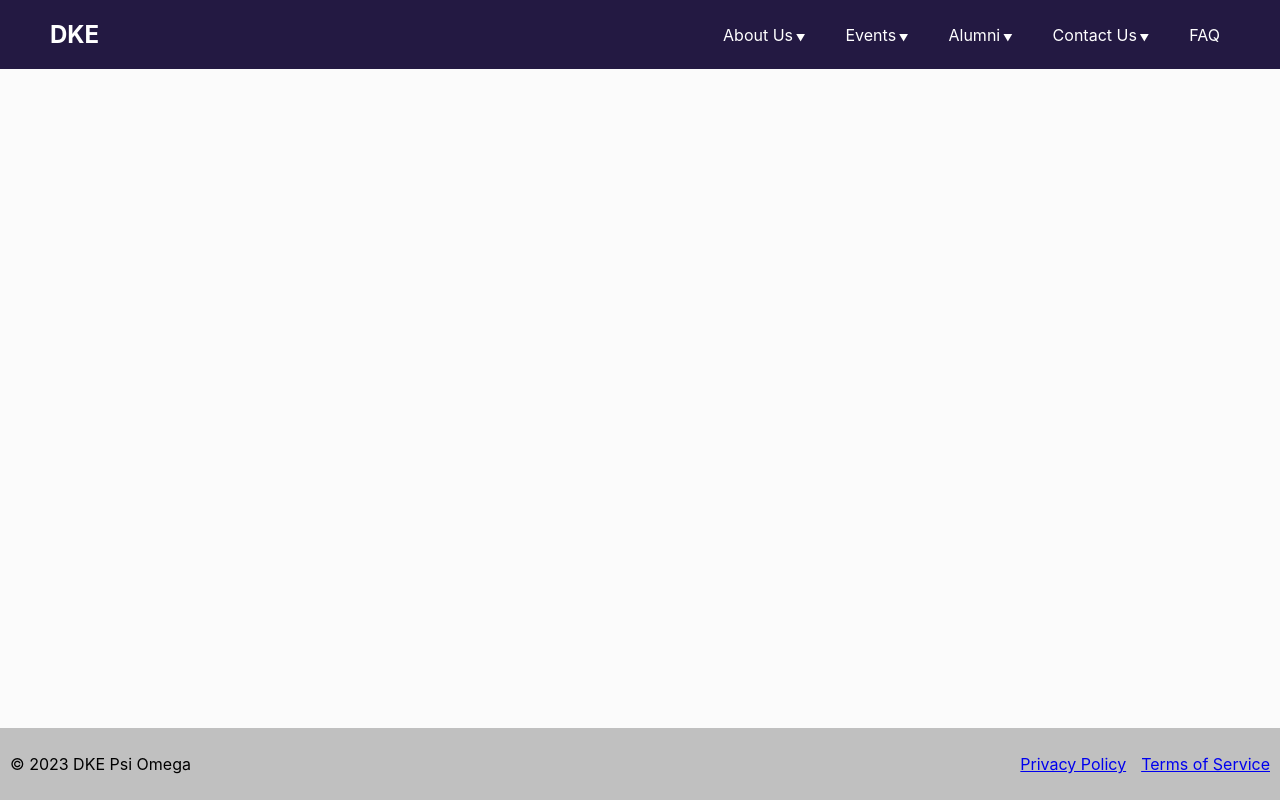
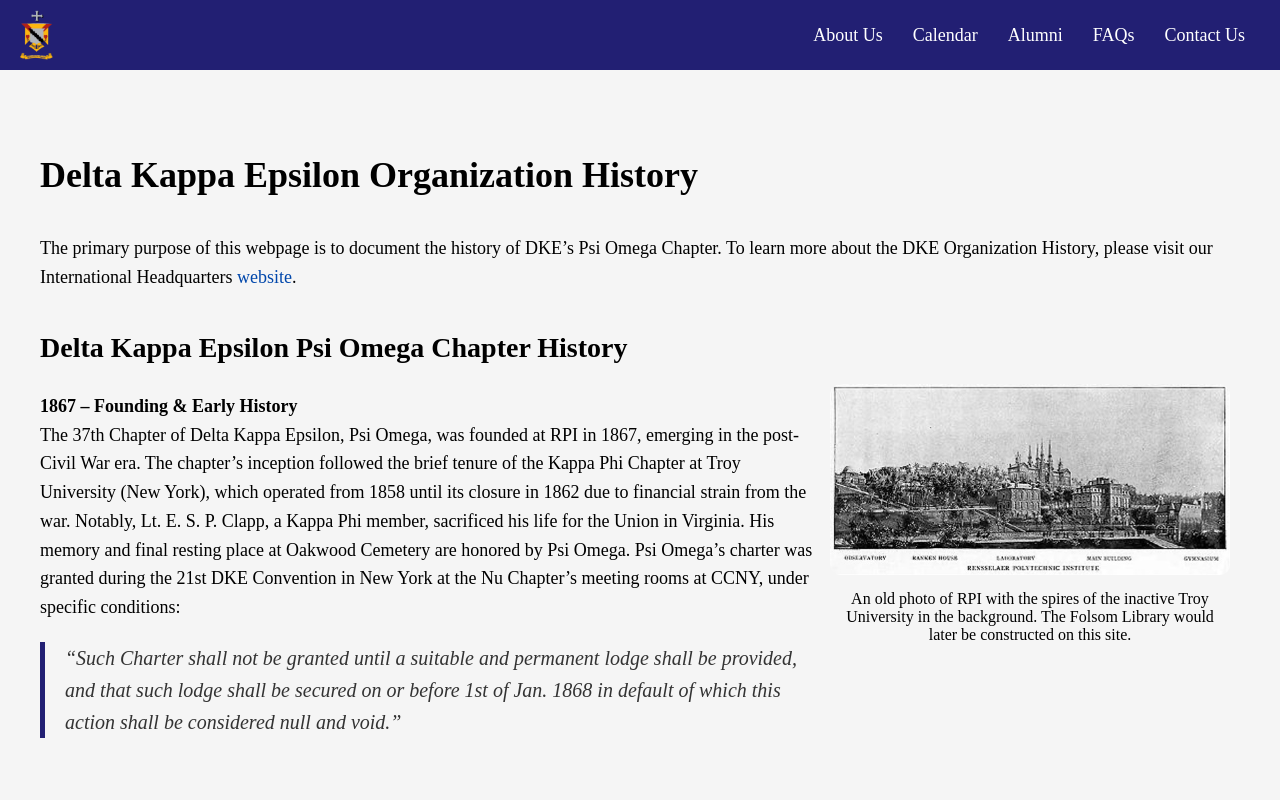
Before and after one commit to NBelgaonkar/Psi-Omega-Site, a React (Create React App) app: page /about/history in a window 1280 px wide. Shown: the top 800 px of the page. Built offline with nearby package versions, Linux system fonts and the light colour scheme.

Commit message:
updated header.js to be more readable and webpage structure in app.js

```diff
--- a/src/App.js
+++ b/src/App.js
@@ -7,13 +7,19 @@ import AboutUs from './components/AboutUs';  // <-- Import the AboutUs component
 import FAQ from './components/FAQ';
 import Calendar from './components/Calendar';
 import Footer from './components/Footer';
-import OurHistory from './components/History';
+import HistoryPage from './components/History';
 import DkesDiner from './components/DkesDiner';
 import RosterPage from './components/roster';
 import PancakeOrderForm from './components/order';
 import Updates from './components/news';
 import Philanthropy from './components/Philanthropy';
 import HousingPage from './components/HousingPage';
+import UpcomingEvents from './components/Upcoming';
+import Brotherhood from './components/Brotherhood'
+import POAA from './components/POAA'
+import AlumniRecentEvents from './components/AlumniRecentEvents'
+import AlumniConnectSupport from './components/AlumniConnectSupport'
+import ContactPage from './components/contactus'
 
 
 
@@ -37,16 +43,33 @@ const App = () => {
         <MainContent>
           <Routes>
             <Route path="/" element={<HomePage />} />
+
+            <Route path="/about/officers" element={<RosterPage />} />
+            <Route path="/about/brotherhood" element={<Brotherhood />} />
+            <Route path="/about/philanthropy" element={<Philanthropy />} />
+            <Route path="/about/history" element={<HistoryPage />} />
+            <Route path="/about/house" element={<HousingPage />} />
+
+            <Route path="/calendar/rush" element={<Calendar />} />
+            <Route path="/calendar/upcoming" element={<UpcomingEvents />} />
+
+            <Route path="/alumni/POAA" element={<POAA />} />
+            <Route path="/alumni/events" element={<AlumniRecentEvents />} />
+            <Route path="/alumni/connect+support" element={<AlumniConnectSupport />} />
+
+            <Route path="/faq" element={<FAQ />} />
+            <Route path="/contact" element={<ContactPage />} />
+
+
+
+
+            {/*unused pages*/}
             <Route path="/DkesDiner" element={<DkesDiner />} />
             <Route path="/about" element={<AboutUs />} />
-            <Route path="/calendar" element={<Calendar />} />
-            <Route path="/history" element={<OurHistory />} />
-            <Route path="/faq" element={<FAQ />} />
-            <Route path="/roster" element={<RosterPage />} />
             <Route path="/order" element={<PancakeOrderForm />} />
             <Route path="/news" element={<Updates />} />
-            <Route path="/philo" element={<Philanthropy />} />
-            <Route path="/housing" element={<HousingPage />} />
+
+
           </Routes>
         </MainContent>
         <Footer />
--- /dev/null
+++ b/src/components/AlumniConnectSupport.js
@@ -0,0 +1,13 @@
+import React from 'react';
+//import styled, { createGlobalStyle } from 'styled-components';
+
+
+const AlumniConnectSupport = () => {
+  return (
+    <>
+
+    </>
+  );
+};
+
+export default AlumniConnectSupport;
--- /dev/null
+++ b/src/components/AlumniRecentEvents.js
@@ -0,0 +1,13 @@
+import React from 'react';
+//import styled, { createGlobalStyle } from 'styled-components';
+
+
+const AlumniRecentEvents = () => {
+  return (
+    <>
+
+    </>
+  );
+};
+
+export default AlumniRecentEvents;
--- /dev/null
+++ b/src/components/Brotherhood.js
@@ -0,0 +1,13 @@
+import React from 'react';
+//import styled, { createGlobalStyle } from 'styled-components';
+
+
+const Brotherhood = () => {
+  return (
+    <>
+
+    </>
+  );
+};
+
+export default Brotherhood;
--- a/src/components/Header.js
+++ b/src/components/Header.js
@@ -1,208 +1,149 @@
-import React, { useState } from 'react';
-import { Link, NavLink } from 'react-router-dom';
+import React, {  } from 'react';
+import { Link } from 'react-router-dom';
 import styled from 'styled-components';
+import crestImage from '../Images/Psi-Omega-Crest.png'; // Update this path to the crest image
 
-// Wrapper for the whole navigation bar
-const NavWrapper = styled.nav`
-  background-color: #231942;
-  color: #fff;
-  position: fixed;
-  top: 0;
-  left: 0;
-  width: 100%;
-  z-index: 10;
+const HeaderContainer = styled.header`
+  background-color: #221F73; // Dark blue color for the header
+  padding: 10px 20px;
+  display: flex;
+  align-items: center;
+  justify-content: space-between;
 `;
 
-// Container to organize items in the nav bar
-const NavContainer = styled.div`
+const Logo = styled(Link)`
   display: flex;
   align-items: center;
-  padding: 20px 50px;
-  max-width: 1600px;
-  margin: 0 auto;
+  text-decoration: none;
+  color: white;
+  font-size: 24px;
+  font-weight: bold;
 `;
 
-// Wrapper for the logo section
-const LogoWrapper = styled.div`
+const CrestImage = styled.img`
+  height: 50px; // Adjust the size as needed
+  margin-right: 10px;
+`;
+
+const Nav = styled.nav`
   display: flex;
   align-items: center;
 `;
 
-// Style for the logo, clickable link to home
-const Logo = styled(Link)`
-  font-size: 1.5rem;
-  color: #fff;
-  text-decoration: none;
-  font-weight: bold;
-`;
+const NavItem = styled.div`
+  position: relative;
+  margin: 0 15px;
+  color: white;
+  font-size: 18px;
 
-// List for holding the nav menu items
-const NavMenu = styled.ul`
-  display: flex;
-  list-style: none;
-  margin: 0;
-  padding: 0;
-  margin-left: auto; /* Moves the menu to the right */
-`;
-
-// Each item in the navigation bar
-const NavItem = styled.li`
-  position: relative;
-  margin-left: 20px;
-`;
-
-// Style for each clickable nav link
-const NavLinkStyled = styled(NavLink)`
-  color: #fff;
-  text-decoration: none;
-  padding: 10px;
-
-  &.active {
-    font-weight: bold; /* Makes the active link bold */
-  }
-
-  &:hover {
-    color: #d4af37; /* Changes color on hover */
+  &:hover > ul {
+    display: block;
   }
 `;
 
-// Wrapper for dropdown menus
-const DropdownContainer = styled.div`
-  position: relative;
-  display: inline-block;
-`;
-
-// Style for the dropdown toggle button
-const DropdownToggle = styled.a`
-  color: #fff;
+// Styled link component for the header
+const NavLinkStyled = styled(Link)`
+  color: white;
   text-decoration: none;
-  padding: 10px;
-  cursor: pointer;
 
   &:hover {
-    color: #d4af37; /* Hover effect */
-  }
-
-  &:after {
-    content: ' ▼'; /* Adds arrow to show dropdown */
-    font-size: 0.6em;
+    color: #d4af37; // Optional: change color on hover
   }
 `;
 
-// Styles for the dropdown menu
-const DropdownMenu = styled.div`
-  display: ${(props) => (props.isOpen ? 'block' : 'none')}; /* Toggle visibility */
+const DropdownMenu = styled.ul`
+  display: none;
   position: absolute;
-  background-color: #231942;
-  min-width: 160px;
-  box-shadow: 0px 8px 16px 0px rgba(0,0,0,0.2);
+  background-color: #221F73;
+  list-style: none;
+  padding:0;
+  margin: 0;
+  border-radius: 4px;
+  box-shadow: 0px 4px 8px rgba(0, 0, 0, 0.1);
   z-index: 1;
 `;
 
-// Style for each item in the dropdown
-const DropdownItemLink = styled(Link)`
-  display: block;
-  color: #fff;
-  padding: 12px 16px;
-  text-decoration: none;
+const DropdownItem = styled.li`
+  padding: 8px 20px;
+  white-space: nowrap;
 
   &:hover {
-    background-color: #555; /* Change background color on hover */
+    background-color: #333;
+  }
+
+  a {
+    color: white;
+    text-decoration: none;
   }
 `;
 
-// Component for handling dropdown functionality
-const Dropdown = ({ label, items }) => {
-  const [isOpen, setIsOpen] = useState(false); // Toggle state for dropdown
-
-  return (
-    <DropdownContainer
-      onMouseEnter={() => setIsOpen(true)} // Open on hover
-      onMouseLeave={() => setIsOpen(false)} // Close when mouse leaves
-    >
-      <DropdownToggle href="#" onClick={(e) => e.preventDefault()}>
-        {label}
-      </DropdownToggle>
-      <DropdownMenu isOpen={isOpen}>
-        {items.map((item, index) => (
-          <DropdownItemLink to={item.to} key={index}>
-            {item.label}
-          </DropdownItemLink>
-        ))}
-      </DropdownMenu>
-    </DropdownContainer>
-  );
-};
-
-// The main Header component
 const Header = () => {
   return (
-    <NavWrapper>
-      <NavContainer>
-        <LogoWrapper>
-          <Logo to="/">DKE</Logo> {/* Clicking logo goes to home */}
-        </LogoWrapper>
-        <NavMenu>
-          {/* 1. About Us section with dropdown */}
+    <HeaderContainer>
+      {/* Crest Logo Link to Home */}
+      <Logo to="/">
+        <CrestImage src={crestImage} alt="DKE Crest" />
+      </Logo>
+
+      {/* Navigation Links */}
+      <Nav>
         <NavItem>
-            <Dropdown
-              label="About Us"
-              items={[
-                { to: '/roster', label: 'Officers' },
-                // { to: '/brotherhood', label: 'Brotherhood' },
-                { to: '/philo', label: 'Philanthropy' },
-                { to: '/history', label: 'Local History' },
-                // { to: '/chapter-house', label: 'Chapter House' },
-                { to: '/news', label: 'Updates' },
-
-              ]}
-            />
+          About Us
+          <DropdownMenu>
+            <DropdownItem>
+              <Link to="/about/officers">Officers</Link>
+            </DropdownItem>
+            <DropdownItem>
+              <Link to="/about/brotherhood">Brotherhood</Link>
+            </DropdownItem>
+            <DropdownItem>
+              <Link to="/about/philanthropy">Philanthropy</Link>
+            </DropdownItem>
+            <DropdownItem>
+              <Link to="/about/history">History</Link>
+            </DropdownItem>
+            <DropdownItem>
+              <Link to="/about/house">Chapter House</Link>
+            </DropdownItem>
+          </DropdownMenu>
         </NavItem>
 
-          {/* 2. Events section with dropdown */}
         <NavItem>
-            <Dropdown
-              label="Events"
-              items={[
-                { to: '/calendar', label: 'Rush Calendar' },
-                // { to: '/upcoming-events', label: 'Upcoming Events' },
-                { to: '/DkesDiner', label: 'Dekes Diner' },
-              ]}
-            />
+          Calendar
+          <DropdownMenu>
+            <DropdownItem>
+              <Link to="/calendar/rush">Rush Calendar</Link>
+            </DropdownItem>
+            <DropdownItem>
+              <Link to="/calendar/upcoming">Upcoming</Link>
+            </DropdownItem>
+          </DropdownMenu>
         </NavItem>
 
-          {/* 3. Alumni section with dropdown */}
         <NavItem>
-            <Dropdown
-              label="Alumni"
-              items={[
-                { to: '/psi-omega', label: 'Psi Omega Alumni Association' },
-                { to: '/alumni-events', label: 'Alumni Events' },
-                { to: '/get-involved', label: 'How to Get Involved' },
-              ]}
-            />
+          Alumni
+          <DropdownMenu>
+            <DropdownItem>
+              <Link to="/alumni/POAA">Psi Omega Alumni Association</Link>
+            </DropdownItem>
+            <DropdownItem>
+              <Link to="/alumni/events">Recent Events</Link>
+            </DropdownItem>
+            <DropdownItem>
+              <Link to="/alumni/connect+support">Connect & Support</Link>
+            </DropdownItem>
+          </DropdownMenu>
         </NavItem>
 
-          {/* 4. Contact Us section with dropdown */}
         <NavItem>
-            <Dropdown
-              label="Contact Us"
-              items={[
-                { to: '/eboard-inquiry', label: 'Eboard Inquiry' },
-                { to: '/donations', label: 'Donations' },
-              ]}
-            />
+          <NavLinkStyled to="/faq">FAQs</NavLinkStyled>
         </NavItem>
 
-          {/* 5. FAQ link, no dropdown */}
         <NavItem>
-            <NavLinkStyled to="/faq" exact activeClassName="active">
-              FAQ
-            </NavLinkStyled>
+          <NavLinkStyled to="/contact">Contact Us</NavLinkStyled>
         </NavItem>
-        </NavMenu>
-      </NavContainer>
-    </NavWrapper>
+      </Nav>
+    </HeaderContainer>
   );
 };
 
--- /dev/null
+++ b/src/components/POAA.js
@@ -0,0 +1,13 @@
+import React from 'react';
+//import styled, { createGlobalStyle } from 'styled-components';
+
+
+const POAA = () => {
+  return (
+    <>
+
+    </>
+  );
+};
+
+export default POAA;
--- /dev/null
+++ b/src/components/Upcoming.js
@@ -0,0 +1,13 @@
+import React from 'react';
+//import styled, { createGlobalStyle } from 'styled-components';
+
+
+const UpcomingEvents = () => {
+  return (
+    <>
+
+    </>
+  );
+};
+
+export default UpcomingEvents;
--- a/src/components/contactus.js
+++ b/src/components/contactus.js
@@ -1,5 +1,5 @@
 import React from 'react';
-import styled from 'styled-components';
+import styled, { createGlobalStyle } from 'styled-components';
 import background from '../Images/pic.png';
 
 const GlobalStyle = createGlobalStyle`
```
Lines whose indentation alone changed are shown as unchanged.
